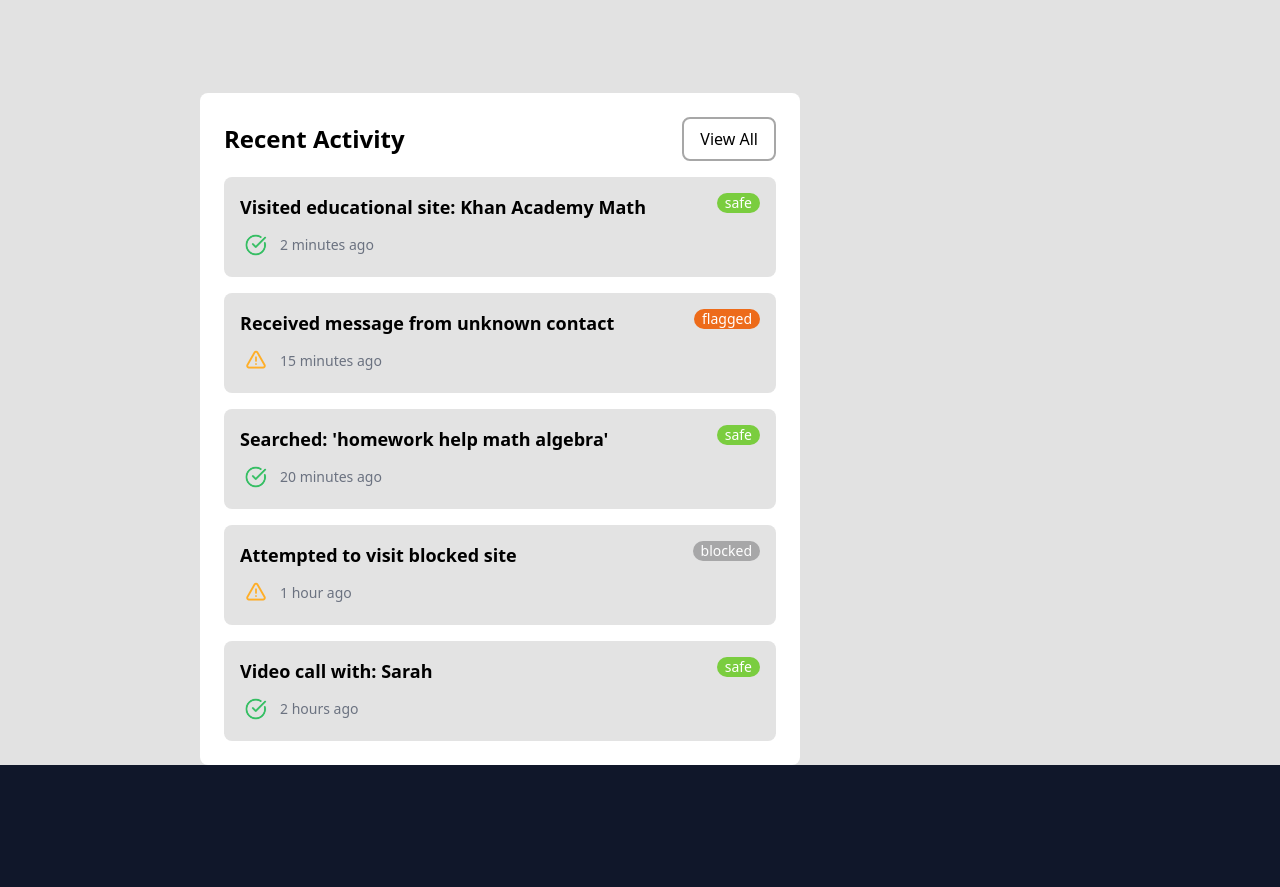
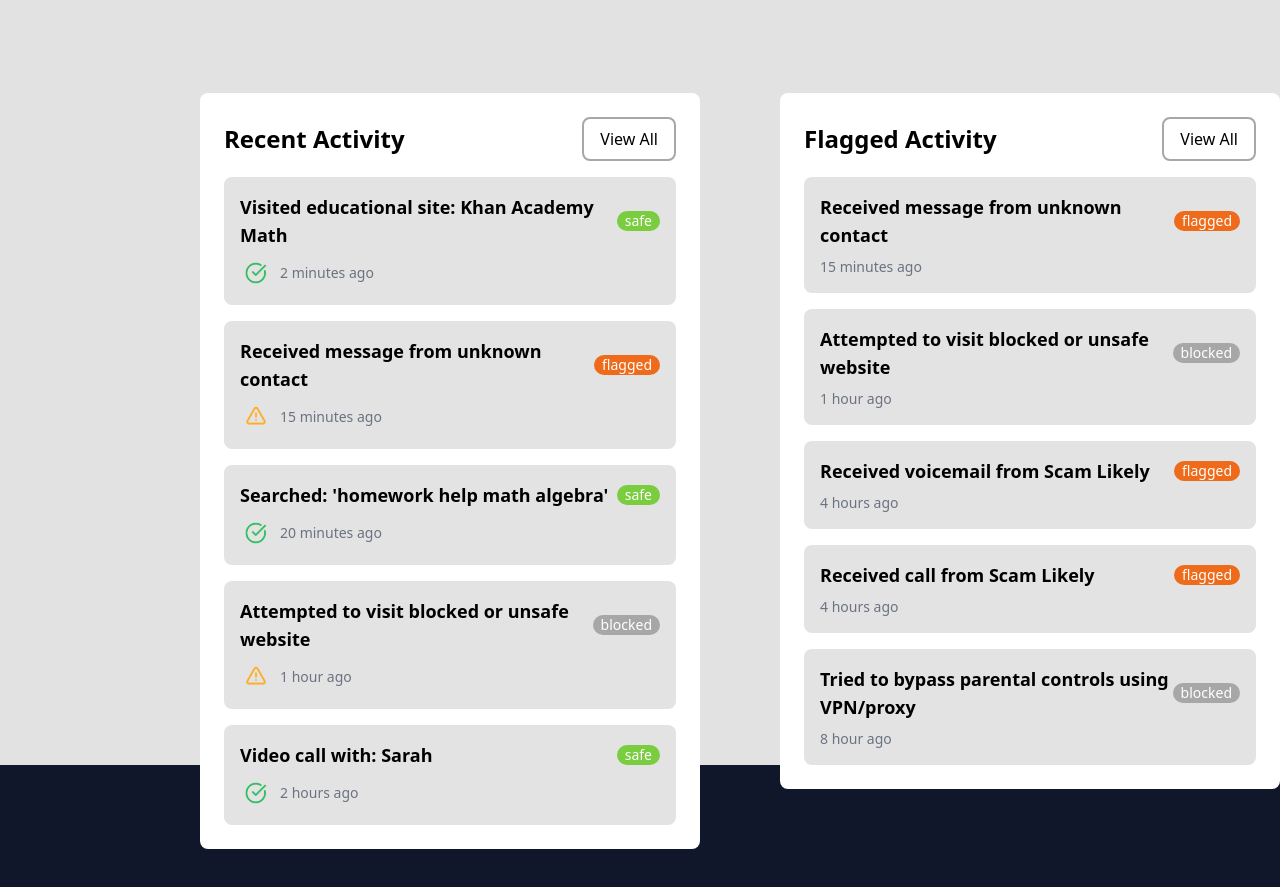
Before and after one commit to BraydenFeng/GuardianAi, a website: page Frontend/index.html in a window 1280 px wide. Shown: the part 1553-2440 px from the top of the page. Drawn offline with nearby package versions, Linux system fonts and the light colour scheme.

Commit message:
Update index.html
front page done

```diff
--- a/Frontend/index.html
+++ b/Frontend/index.html
@@ -13,7 +13,7 @@
   </style>
 </head>
 <body>
-  <!-- Navbar OUTSIDE the main container -->
+  <!-- Navbar -->
   <nav id="navbar" class="w-full flex items-center justify-between px-8 py-6 border-b border-gray-300 bg-[#C1DCE4] sticky top-0 z-50">
     <!-- Left: Logo + Title -->
     <div class="flex items-center space-x-3">
@@ -41,7 +41,7 @@
     </div>
   </nav>
 
-  <!-- Main content -->
+  <!-- Hero Section -->
   <div class="bg-[#62AFFF] min-h-screen pt-32 px-24">
     <h1 class="text-8xl font-extrabold text-[#0000009C]">Keep Your Child</h1>
     <h2 class="text-8xl font-extrabold text-green-300">Safe Online</h2>
@@ -49,6 +49,7 @@
       AI-powered monitoring that detects suspicious activity,<br>
       protects against online dangers, and gives parents peace of mind.
     </p>
+
     <!-- Buttons -->
     <div class="flex mt-10 space-x-6 text-3xl">
       <a href="#" class="bg-[#3277C0] text-white px-8 py-4 rounded-lg font-bold border-2 border-[#3277C0] shadow-lg hover:bg-[#286095] hover:border-[#286095] hover:scale-105 transform transition duration-300">
@@ -58,6 +59,7 @@
         Learn More
       </a>
     </div>
+
     <!-- Features -->
     <div class="flex mt-16 space-x-4 font-bold">
       <div class="flex items-center space-x-3">
@@ -75,9 +77,9 @@
     </div>
   </div>
 
-  <!-- Do not pass for Card 2 -->
+  <!-- Dashboard Section -->
   <div class="bg-[#E2E2E2] h-[1400px]">
-    <!--This is for the header-->
+    <!-- Header -->
     <div class="flex flex-col items-center justify-center px-8 space-y-20">
       <h2 class="text-6xl font-bold mb-6 text-center mt-[100px]">Complete Protection Dashboard</h2>
       <p class="text-center text-2xl font-medium">
@@ -86,24 +88,21 @@
       </p>
     </div>
 
-    <!--For all the boxes-->
+    <!-- Status Cards -->
     <div class="ml-[400px] mt-[100px] flex space-x-20">
-      <!--Box1-->
+      <!-- Box 1 -->
       <div class="relative bg-gradient-to-r from-white to-[#BDBDBD] h-[200px] w-[300px] rounded-lg p-4 border-2 border-[#A7A7A7]">
         <img src="shield_icon.png" class="h-[50px] w-[50px]">
-        <!-- Status Badge -->
         <div class="absolute top-4 right-4 bg-[#62AFFF] text-white text-sm font-bold px-3 py-1 rounded-full">
           <p>Active</p>
         </div>
-        <!-- Card Content -->
         <h2 class="text-3xl font-bold text-gray-800">Protection Status</h2>
         <p class="mt-2 text-gray-600 text-xl">Monitoring all devices</p>
       </div>
 
-      <!--Box2-->
+      <!-- Box 2 -->
       <div class="relative bg-gradient-to-r from-white to-[#BDBDBD] h-[200px] w-[300px] rounded-lg p-4 border-2 border-[#A7A7A7]">
         <img src="alert_icon.png" class="h-[50px] w-[50px]">
-        <!--Status of alerts-->
         <div class="absolute top-4 right-4 bg-[#ED6B1A] text-white text-sm font-bold px-3 py-1 rounded-full">
           <p id="1random_number">0</p>
         </div>
@@ -111,10 +110,9 @@
         <p class="mt-2 text-gray-600 text-xl">Suspicious activity detected</p>
       </div>
 
-      <!--Box 3-->
+      <!-- Box 3 -->
       <div class="relative bg-gradient-to-r from-white to-[#BDBDBD] h-[200px] w-[300px] rounded-lg p-4 border-2 border-[#A7A7A7]">
         <img src="eye_icon.png" class="h-[42px] w-[42px]">
-        <!--Sites monitored status-->
         <div class="absolute top-4 right-4 bg-[#7ACD3F] text-white text-sm font-bold px-3 py-1 rounded-full">
           <p id="2random_number">0</p>
         </div>
@@ -123,8 +121,10 @@
       </div>
     </div>
 
-    <!--Recent activity boxes-->
-    <div class="bg-white rounded-lg w-[600px] ml-[200px] mt-[100px] p-6">
+    <!-- Activity Section -->
+    <div class="flex ml-[200px] mt-[100px] space-x-20 items-start">
+      <!-- Recent Activity -->
+      <div class="bg-white rounded-lg w-[600px] p-6 min-h-[550px] flex flex-col justify-start">
         <div class="flex justify-between items-center">
           <h1 class="font-bold text-2xl">Recent Activity</h1>
           <button class="border-[2px] border-[#A7A7A7] rounded-lg px-4 py-2 hover:bg-[#A7A7A7]">
@@ -132,92 +132,137 @@
           </button>
         </div>
 
-      <div class="mt-4 p-4 bg-[#E3E3E3] rounded-lg">
-        <div class="flex items-center justify-between relative">
-          <div class="flex items-center space-x-2">
+        <!-- Activity List -->
+        <div class="space-y-4 mt-4">
+          <div class="p-4 bg-[#E3E3E3] rounded-lg relative">
+            <div class="flex justify-between items-center">
               <p class="text-lg font-bold">Visited educational site: Khan Academy Math</p>
-          </div>
-          <div class="absolute top-0 right-0 pt-0 px-2 rounded-full bg-[#7ACD3F]">
-            <p class="text-white font-medium text-sm">safe</p>
-          </div>
+              <div class="px-2 rounded-full bg-[#7ACD3F] text-white text-sm font-medium">safe</div>
             </div>
             <div class="flex items-center space-x-2 mt-2">
-          <img src="checkmark_icon.png" alt="check" class="h-8 w-8">
+              <img src="checkmark_icon.png" class="h-8 w-8">
               <p class="text-gray-500 text-sm">2 minutes ago</p>
             </div>
           </div>
 
-      <div class="mt-4 p-4 bg-[#E3E3E3] rounded-lg">
-        <div class="flex items-center justify-between relative">
-          <div class="flex items-center space-x-2">
+          <div class="p-4 bg-[#E3E3E3] rounded-lg relative">
+            <div class="flex justify-between items-center">
               <p class="text-lg font-bold">Received message from unknown contact</p>
-          </div>
-          <div class="absolute top-0 right-0 pt-0 px-2 rounded-full bg-[#ED6B1A]">
-            <p class="text-white font-medium text-sm">flagged</p>
-          </div>
+              <div class="px-2 rounded-full bg-[#ED6B1A] text-white text-sm font-medium">flagged</div>
             </div>
             <div class="flex items-center space-x-2 mt-2">
-          <img src="alert_icon.png" alt="alert" class="h-8 w-8">
+              <img src="alert_icon.png" class="h-8 w-8">
               <p class="text-gray-500 text-sm">15 minutes ago</p>
             </div>
           </div>
 
-      <div class="mt-4 p-4 bg-[#E3E3E3] rounded-lg">
-        <div class="flex items-center justify-between relative">
-          <div class="flex items-center space-x-2">
+          <div class="p-4 bg-[#E3E3E3] rounded-lg relative">
+            <div class="flex justify-between items-center">
               <p class="text-lg font-bold">Searched: 'homework help math algebra'</p>
-          </div>
-          <div class="absolute top-0 right-0 pt-0 px-2 rounded-full bg-[#7ACD3F]">
-            <p class="text-white font-medium text-sm">safe</p>
-          </div>
+              <div class="px-2 rounded-full bg-[#7ACD3F] text-white text-sm font-medium">safe</div>
             </div>
             <div class="flex items-center space-x-2 mt-2">
-          <img src = "checkmark_icon.png" alt="check" class="h-8 w-8">
+              <img src="checkmark_icon.png" class="h-8 w-8">
               <p class="text-gray-500 text-sm">20 minutes ago</p>
             </div>
           </div>
 
-      <div class="mt-4 p-4 bg-[#E3E3E3] rounded-lg">
-        <div class="flex items-center justify-between relative">
-          <div class="flex items-center space-x-2">
-            <p class="text-lg font-bold">Attempted to visit blocked site</p>
-          </div>
-          <div class="absolute top-0 right-0 pt-0 px-2 rounded-full bg-[#A7A7A8]">
-            <p class="text-white font-medium text-sm">blocked</p>
-          </div>
+          <div class="p-4 bg-[#E3E3E3] rounded-lg relative">
+            <div class="flex justify-between items-center">
+              <p class="text-lg font-bold">Attempted to visit blocked or unsafe website</p>
+              <div class="px-2 rounded-full bg-[#A7A7A8] text-white text-sm font-medium">blocked</div>
             </div>
             <div class="flex items-center space-x-2 mt-2">
-          <img src="alert_icon.png" alt="check" class="h-8 w-8"> <!--fix photo-->
+              <img src="alert_icon.png" class="h-8 w-8">
               <p class="text-gray-500 text-sm">1 hour ago</p>
             </div>
           </div>
 
-      <div class="mt-4 p-4 bg-[#E3E3E3] rounded-lg">
-        <div class="flex items-center justify-between relative">
-          <div class="flex items-center space-x-2">
+          <div class="p-4 bg-[#E3E3E3] rounded-lg relative">
+            <div class="flex justify-between items-center">
               <p class="text-lg font-bold">Video call with: Sarah</p>
-          </div>
-          <div class="absolute top-0 right-0 pt-0 px-2 rounded-full bg-[#7ACD3F]">
-            <p class="text-white font-medium text-sm">safe</p>
-          </div>
+              <div class="px-2 rounded-full bg-[#7ACD3F] text-white text-sm font-medium">safe</div>
             </div>
             <div class="flex items-center space-x-2 mt-2">
-          <img src="checkmark_icon.png" alt="check" class="h-8 w-8">
+              <img src="checkmark_icon.png" class="h-8 w-8">
               <p class="text-gray-500 text-sm">2 hours ago</p>
             </div>
           </div>
+        </div>
+      </div>
 
+      <!-- Flagged Activity -->
+      <div class="bg-white rounded-lg w-[600px] p-6 min-h-[550px] flex flex-col justify-start">
+        <div class="flex justify-between items-center">
+          <h1 class="font-bold text-2xl">Flagged Activity</h1>
+          <button class="border-[2px] border-[#A7A7A7] rounded-lg px-4 py-2 hover:bg-[#A7A7A7]">
+            View All
+          </button>
         </div>
-    <!--end of recent activity-->
 
+        <div class="space-y-4 mt-4">
+          <div class="p-4 bg-[#E3E3E3] rounded-lg relative">
+            <div class="flex justify-between items-center">
+              <p class="text-lg font-bold">Received message from unknown contact</p>
+              <div class="px-2 rounded-full bg-[#ED6B1A] text-white text-sm font-medium">flagged</div>
+            </div>
+            <div class="flex items-center space-x-2 mt-2">
+              <p class="text-gray-500 text-sm">15 minutes ago</p>
+            </div>
+          </div>
+
+          <div class="p-4 bg-[#E3E3E3] rounded-lg relative">
+            <div class="flex justify-between items-center">
+              <p class="text-lg font-bold">Attempted to visit blocked or unsafe website</p>
+              <div class="px-2 rounded-full bg-[#A7A7A8] text-white text-sm font-medium">blocked</div>
+            </div>
+            <div class="flex items-center space-x-2 mt-2">
+              <p class="text-gray-500 text-sm">1 hour ago</p>
+            </div>
+          </div>
+
+              <div class="p-4 bg-[#E3E3E3] rounded-lg relative">
+                <div class="flex justify-between items-center">
+                  <p class="text-lg font-bold">Received voicemail from Scam Likely</p>
+                  <div class="px-2 rounded-full bg-[#ED6B1A] text-white text-sm font-medium">flagged</div>
+                </div>
+                <div class="flex items-center space-x-2 mt-2">
+                  <p class="text-gray-500 text-sm">4 hours ago</p>
+                </div>
+              </div>
+
+                <div class="p-4 bg-[#E3E3E3] rounded-lg relative">
+                  <div class="flex justify-between items-center">
+                    <p class="text-lg font-bold">Received call from Scam Likely</p>
+                    <div class="px-2 rounded-full bg-[#ED6B1A] text-white text-sm font-medium">flagged</div>
+                  </div>
+                  <div class="flex items-center space-x-2 mt-2">
+                    <p class="text-gray-500 text-sm">4 hours ago</p>
+                  </div>
+                </div>
+
+                <div class="p-4 bg-[#E3E3E3] rounded-lg relative">
+                  <div class="flex justify-between items-center">
+                    <p class="text-lg font-bold">Tried to bypass parental controls using VPN/proxy</p>
+                    <div class="px-2 rounded-full bg-[#A7A7A8] text-white text-sm font-medium">blocked</div>
+                  </div>
+                  <div class="flex items-center space-x-2 mt-2">
+                    <p class="text-gray-500 text-sm">8 hour ago</p>
+                  </div>
+                </div>
 
 
                   </div>
                 </div>
-  <!--Dont pass for Card 3-->
+            </div>
+          </div>
+        </div>
+      </div>
+    </div>
+  </div>
+
+  <!-- Spacer -->
   <div class="h-[1000px]"></div>
-
-
 
   <script src="main.js"></script>
 </body>
```
Lines whose indentation alone changed are shown as unchanged.
